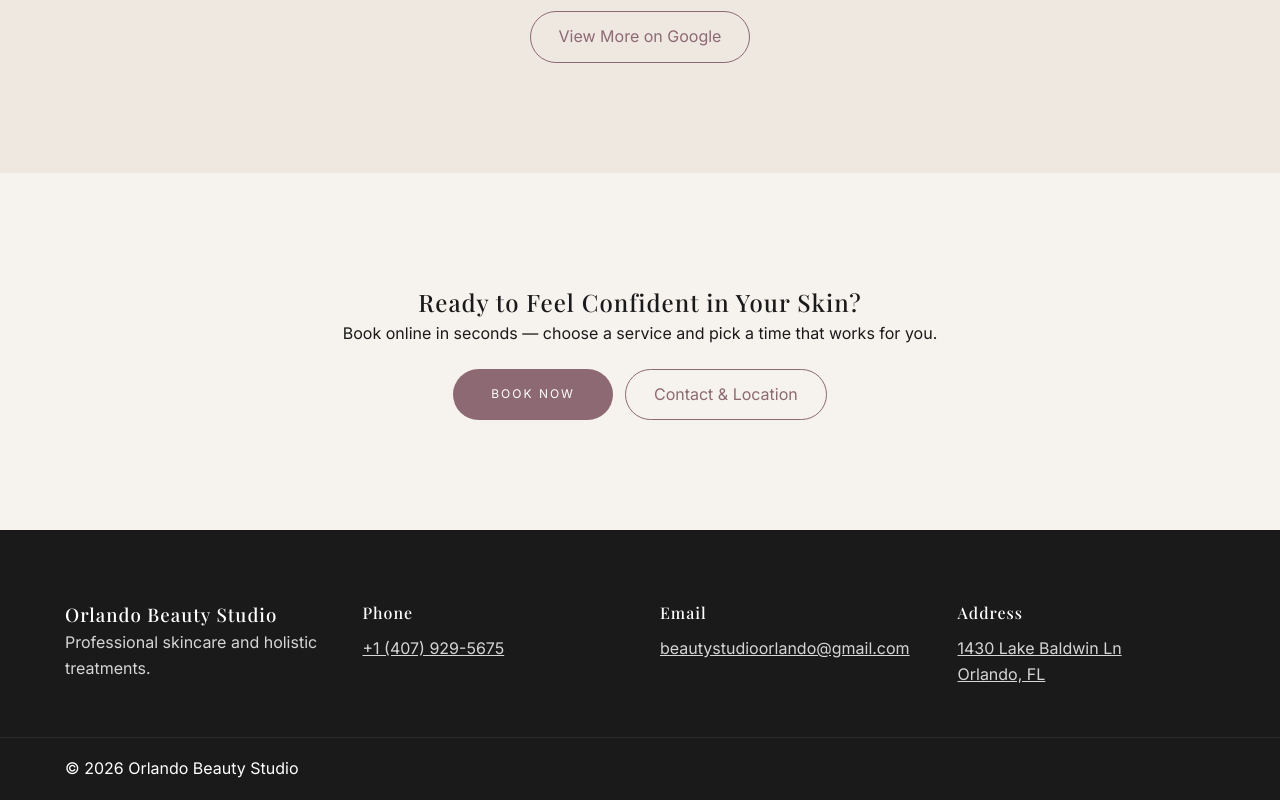
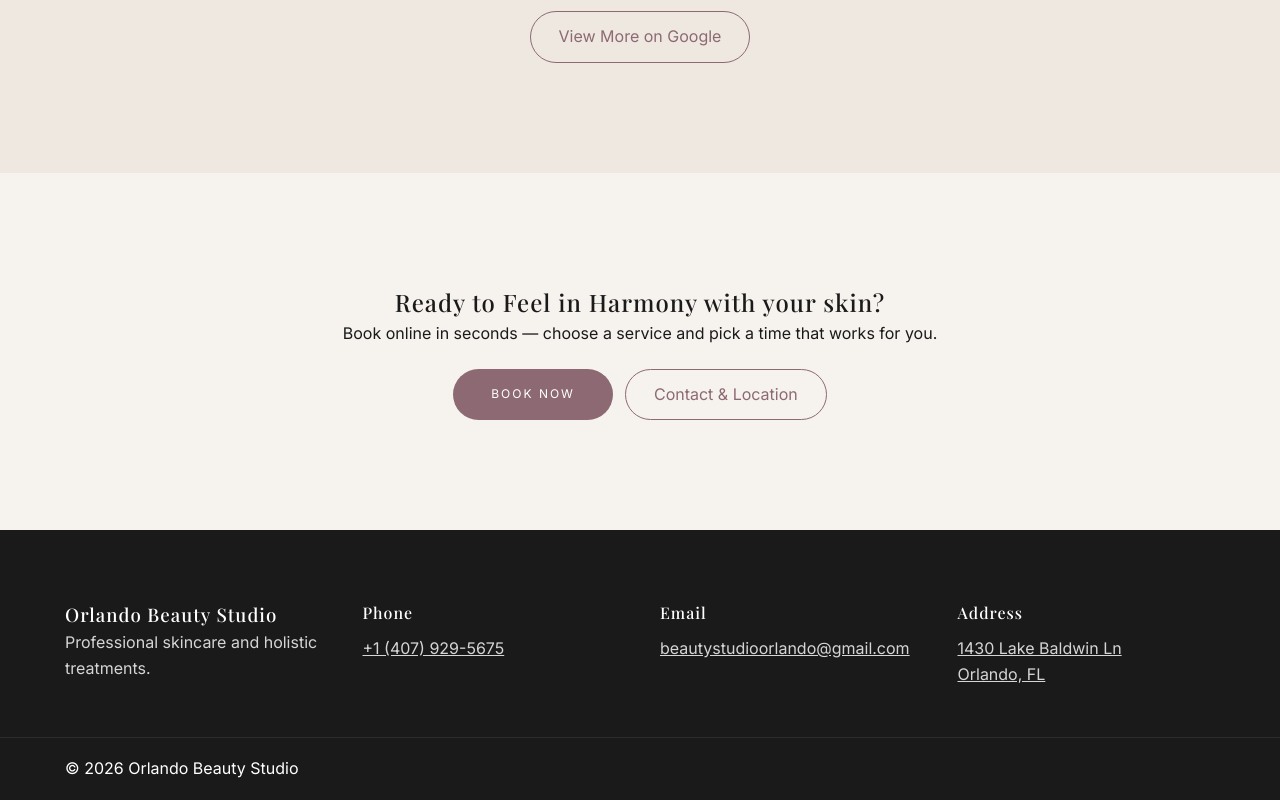
Before and after one commit to OnoprichukSergey-FS/orlando-beauty-studio, a Next.js app: page / in a window 1280 px wide. Shown: the part 2687-3487 px from the top of the page. Built offline with nearby package versions, Linux system fonts and the light colour scheme.

Commit message:
updated home page

```diff
--- a/src/app/page.js
+++ b/src/app/page.js
@@ -135,7 +135,7 @@ export default function Home() {
       {/* ================= CTA ================= */}
       <section className="cta">
         <div className="container center">
-          <h2>Ready to Feel Confident in Your Skin?</h2>
+          <h2>Ready to Feel in Harmony with your skin?</h2>
           <p>
             Book online in seconds — choose a service and pick a time that works
             for you.
```
